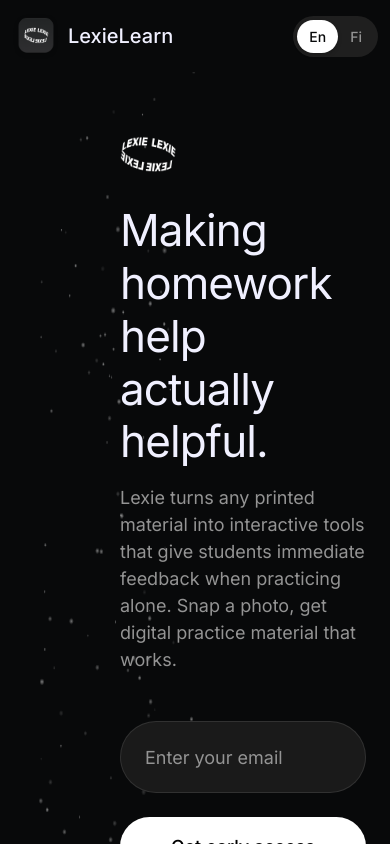
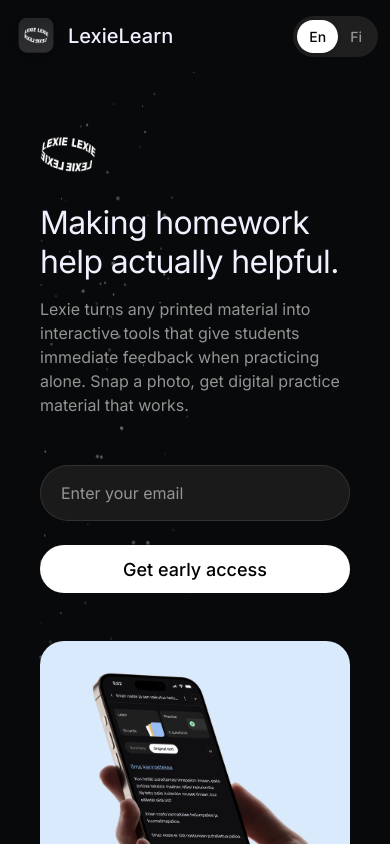
Before and after one commit to epatjas/lexie-web, a Next.js app: page / in a window 390 px wide. Shown: the top 844 px of the page. Built offline with nearby package versions, Linux system fonts and the light colour scheme.

Commit message:
fixed the mobile header issue

```diff
--- a/src/components/sections/Hero.module.css
+++ b/src/components/sections/Hero.module.css
@@ -82,6 +82,8 @@
   .content {
     grid-template-columns: 1fr;
     gap: var(--space-48);
+    margin-left: var(--space-24);
+    margin-right: var(--space-24);
   }
 
   .text {
@@ -124,8 +126,13 @@
 }
 
 @media (max-width: 640px) {
+  .content {
+    margin-left: var(--space-16);
+    margin-right: var(--space-16);
+  }
+
   .title {
-    font-size: 44px;
+    font-size: 36px;
   }
 
   .text {
@@ -134,6 +141,42 @@
 
   .logo {
     width: 56px;
+  }
+}
+
+@media (max-width: 480px) {
+  .title {
+    font-size: 32px;
+  }
+
+  .ingress {
+    font-size: 16px;
+  }
+
+  .button {
+    min-height: 44px;
+    display: flex;
+    align-items: center;
+    justify-content: center;
+    width: 100%;
+    text-align: center;
+  }
+
+  .emailButton {
+    white-space: normal;
+    min-height: 44px;
+    display: flex;
+    align-items: center;
+    justify-content: center;
+    padding: 10px 16px;
+  }
+
+  @media (hover: none) {
+    .button:hover,
+    .emailButton:hover {
+      transform: none;
+      box-shadow: none;
+    }
   }
 }
 
@@ -193,6 +236,9 @@
 
   .emailInput {
     padding-right: 24px;
+    height: 56px;
+    padding: 14px 20px;
+    font-size: 16px;
   }
 
   .emailButton {
@@ -200,5 +246,13 @@
     right: auto;
     width: 100%;
     margin-top: 8px;
+    height: 48px;
+    transition: background-color 0.2s ease;
+  }
+
+  .emailButton:hover {
+    transform: none;
+    box-shadow: none;
+    opacity: 0.9;
   }
 }
```
